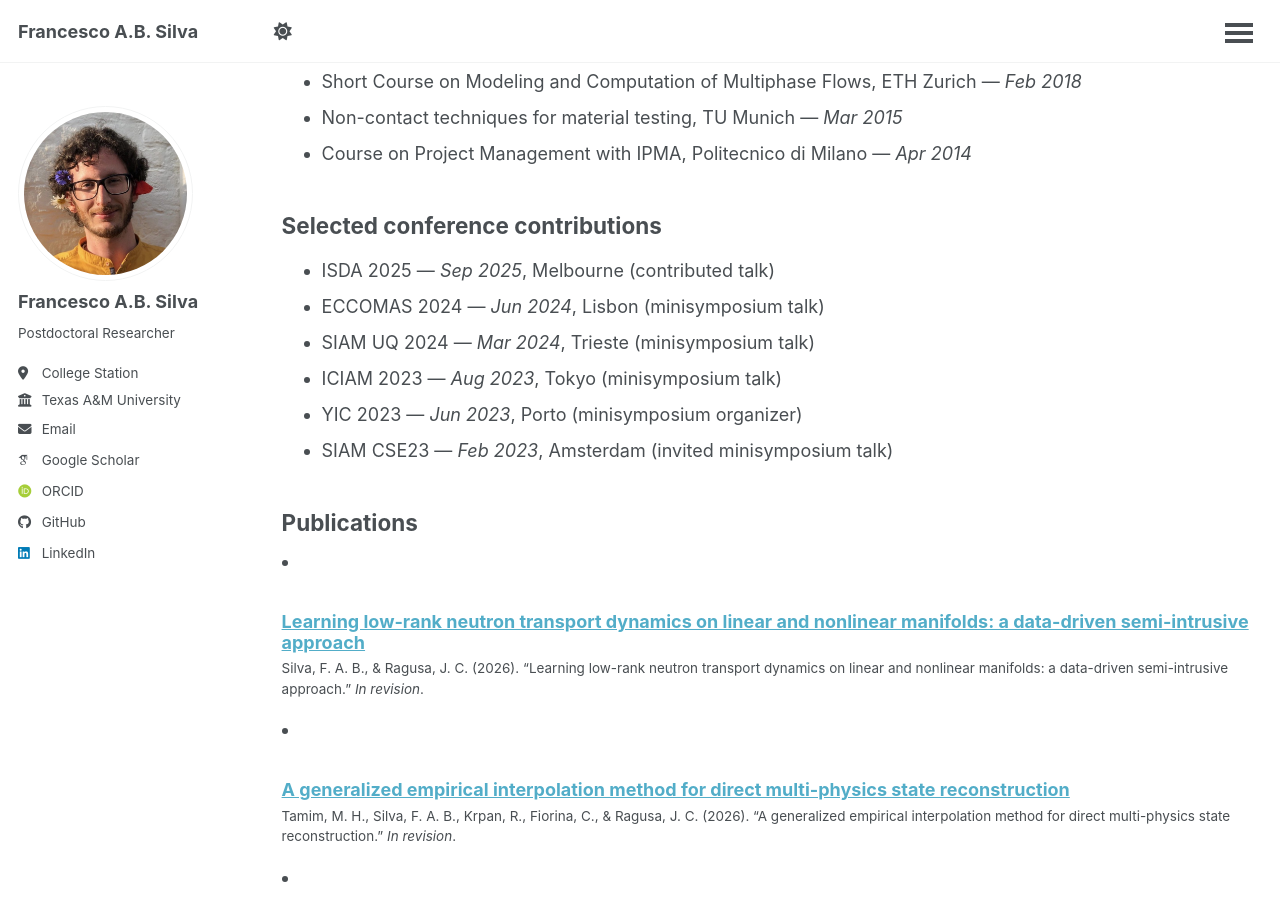
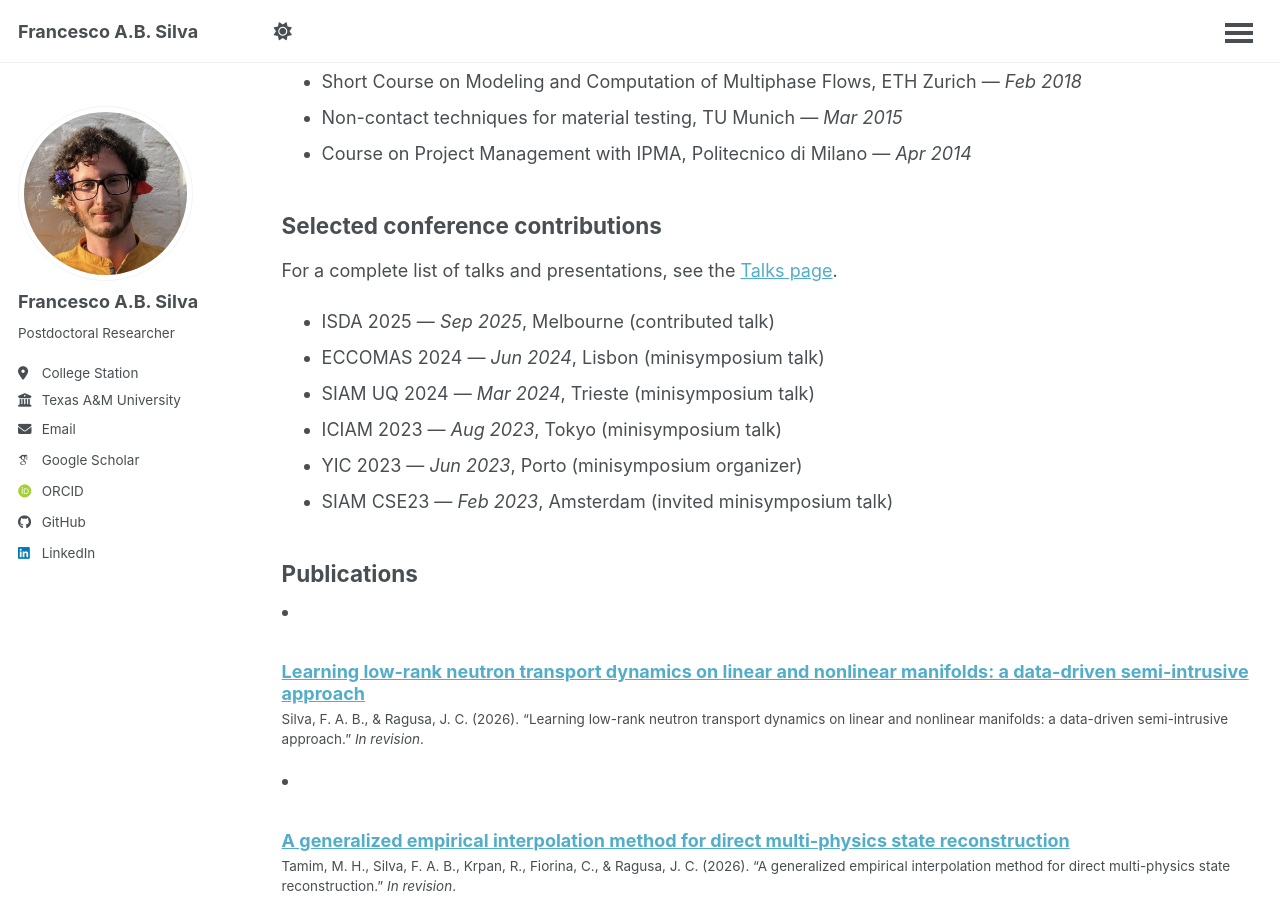
Before and after one commit to FrancescoSilva/francescosilva.github.io, a Jekyll site: the page built from _pages/cv.md, in a window 1280 px wide and 900 px high, scrolled down 2105 px. Built offline with Jekyll 4.4.1, drawn with Linux system fonts in a browser that asks for light colours; some web fonts are replaced.

Commit message:
Update cv.md

```diff
--- a/_pages/cv.md
+++ b/_pages/cv.md
@@ -75,6 +75,8 @@ redirect_from:
 
 ## Selected conference contributions
 
+For a complete list of talks and presentations, see the [Talks page](/talks/).
+
 - ISDA 2025 — *Sep 2025*, Melbourne (contributed talk)
 - ECCOMAS 2024 — *Jun 2024*, Lisbon (minisymposium talk)
 - SIAM UQ 2024 — *Mar 2024*, Trieste (minisymposium talk)
```
